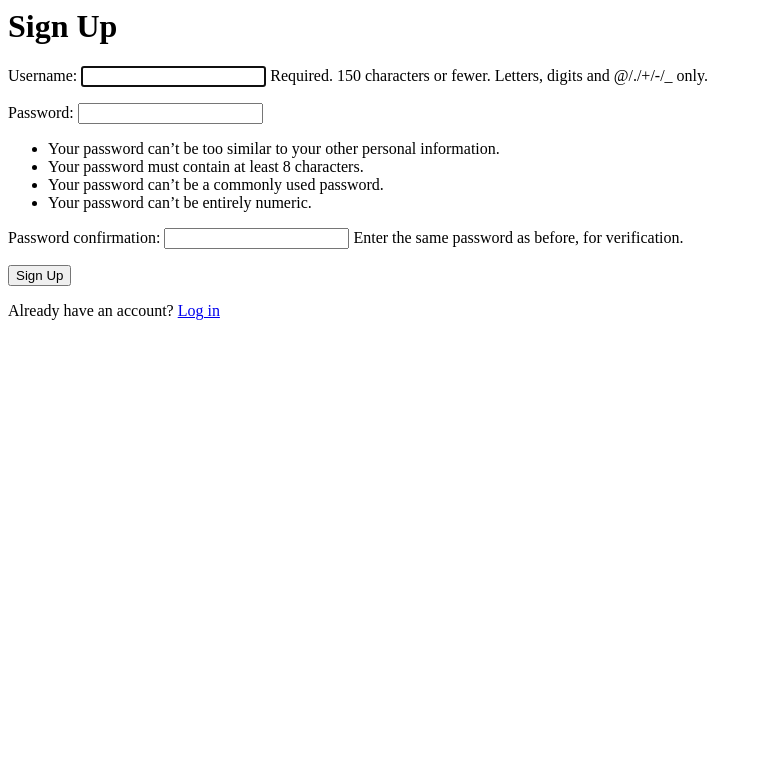
After one commit to oaoak/ku-polls, a Django app: page /signup/ in a window 1280 px wide. The commit adds this page. Shown: the top 783 px of the page, without its empty margins (0-759 px from the left). Run offline with Django 4.2, Linux system fonts and the light colour scheme.

Commit message:
Adding sign up feature

```diff
--- a/mysite/urls.py
+++ b/mysite/urls.py
@@ -17,10 +17,12 @@ Including another URLconf
 from django.contrib import admin
 from django.urls import include, path
 from django.views.generic.base import RedirectView
+from . import views
 
 urlpatterns = [
     path('', RedirectView.as_view(url='/polls/', permanent=False)),
     path('polls/', include('polls.urls')),
     path('accounts/', include('django.contrib.auth.urls')),
+    path('signup/', views.signup, name='signup'),
     path("admin/", admin.site.urls),
 ]
--- /dev/null
+++ b/mysite/views.py
@@ -0,0 +1,23 @@
+from django.shortcuts import render, redirect
+from django.contrib.auth import login, authenticate
+from django.contrib.auth.forms import UserCreationForm
+
+
+def signup(request):
+    """Register a new user."""
+    if request.method == 'POST':
+        form = UserCreationForm(request.POST)
+        if form.is_valid():
+            form.save()
+            # get named fields from the form data
+            username = form.cleaned_data.get('username')
+            # password input field is named 'password1'
+            raw_passwd = form.cleaned_data.get('password1')
+            user = authenticate(username=username, password=raw_passwd)
+            login(request, user)
+            return redirect('polls:index')
+        return redirect('signup')
+    else:
+        # create a user form and display it the signup page
+        form = UserCreationForm()
+    return render(request, 'registration/signup.html', {'form': form})
--- a/polls/templates/registration/login.html
+++ b/polls/templates/registration/login.html
@@ -9,6 +9,7 @@
   {{ form.as_p }}
   <p>
   <button type="submit">Login</button>
+  <p>No account? <a href="{% url 'signup' %}">Sign up</a></p>
   </p>
   <input type="hidden" name="next" value="{{next}}"/>
 </form>
--- /dev/null
+++ b/polls/templates/registration/signup.html
@@ -0,0 +1,19 @@
+<head>
+    <meta charset="UTF-8">
+    <meta name="viewport" content="width=device-width, initial-scale=1.0">
+    <title>Sign Up</title>
+</head>
+<body>
+    <h1>Sign Up</h1>
+    {% if form.errors %}
+    <div>
+        <strong>Error:</strong> There was a problem with your signup.
+    </div>
+    {% endif %}
+    <form method="post">
+        {% csrf_token %}
+        {{ form.as_p }}
+        <button type="submit">Sign Up</button>
+    </form>
+    <p>Already have an account? <a href="{% url 'login' %}">Log in</a></p>
+</body>
```
